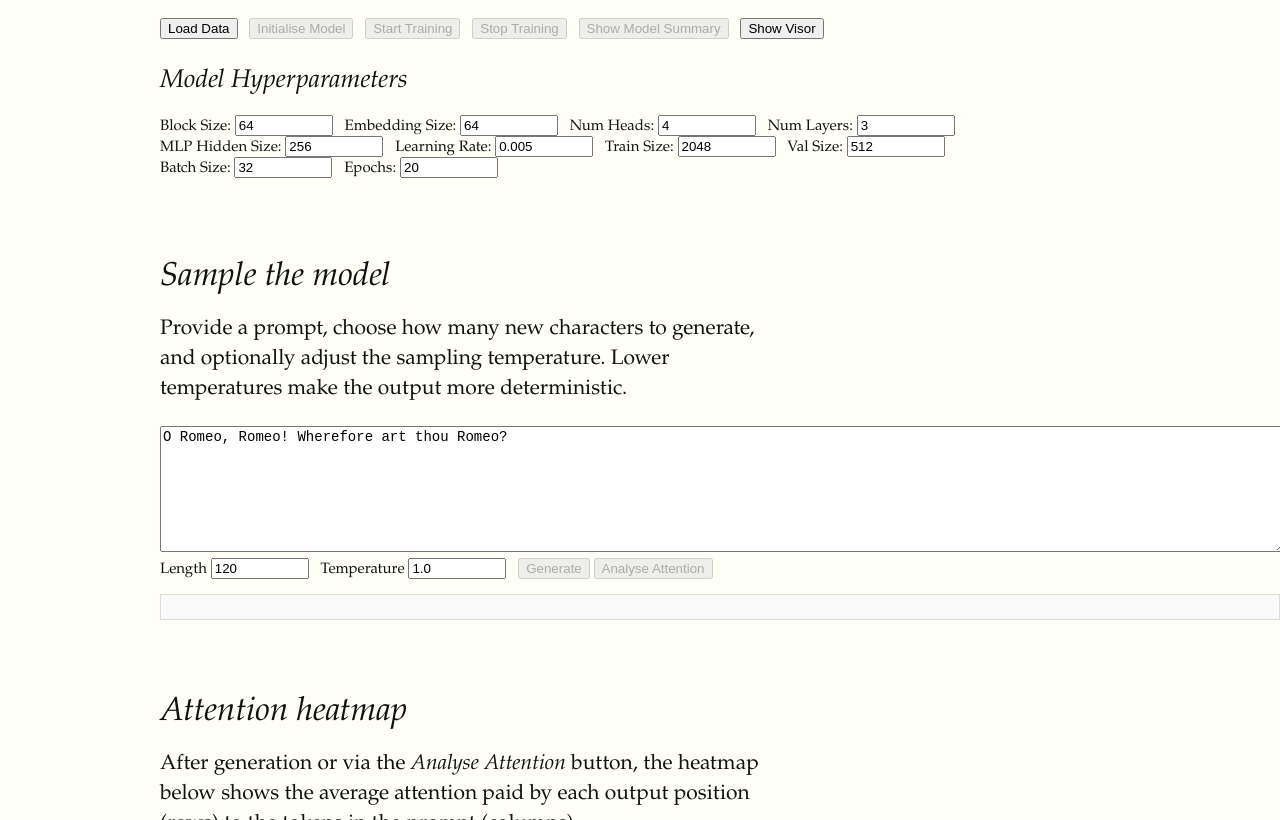
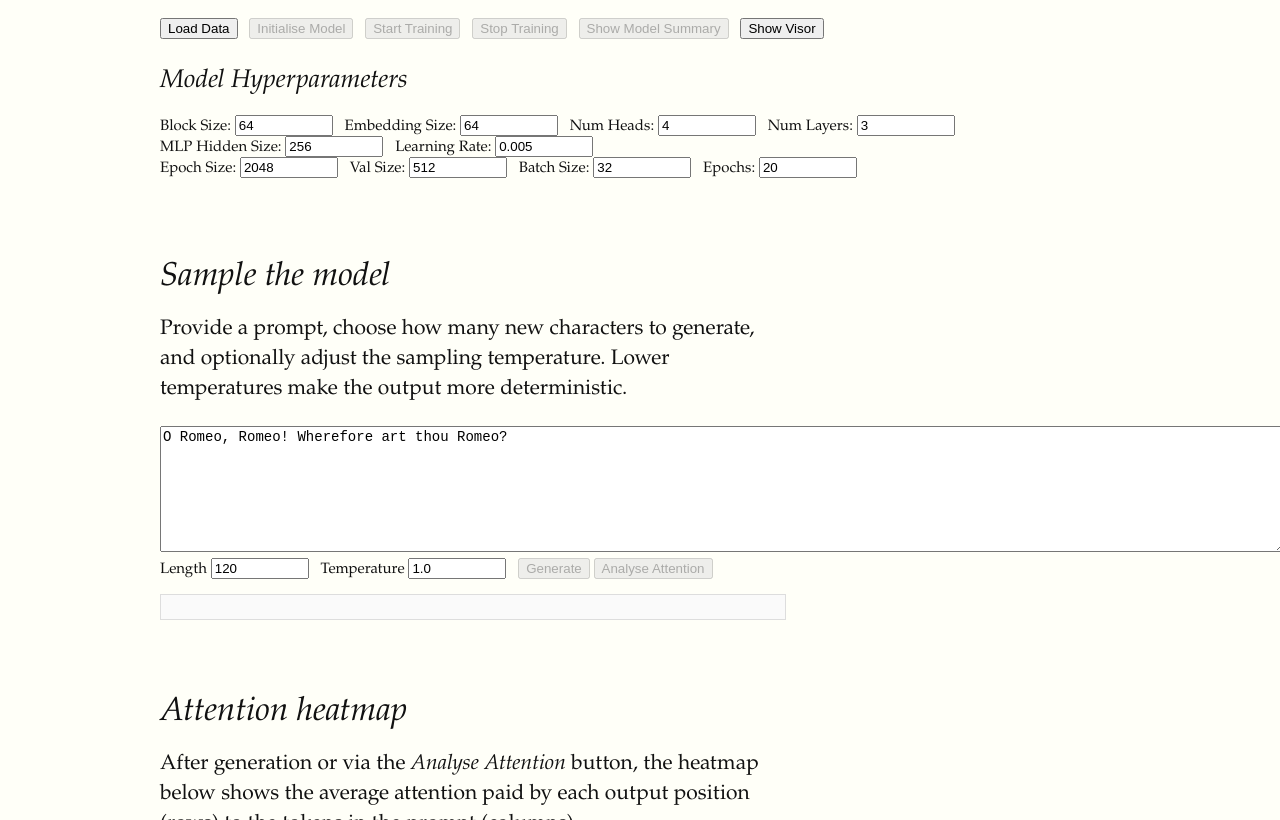
Before and after one commit to EvergreenTree/homepage, a website built with Parcel: page demos/gpt_internals/index.html in a window 1280 px wide. Shown: the part 403-1223 px from the top of the page. Built offline with nearby package versions, Linux system fonts and the light colour scheme; a script that the page names is missing.

Commit message:
UI adjustments.

```diff
--- a/demos/gpt_internals/index.html
+++ b/demos/gpt_internals/index.html
@@ -24,6 +24,7 @@
       padding: 12px;
       border: 1px solid #ddd;
       white-space: pre-wrap;
+      max-width: 600px;
     }
 
     .controls button {
@@ -76,10 +77,10 @@
         <div class="inline-inputs">
           <label>MLP Hidden Size: <input type="number" id="ff-hidden-size" value="256" min="64" max="1024" step="64"></label>
           <label>Learning Rate: <input type="number" id="learning-rate" value="0.005" min="0.0001" max="0.01" step="0.0001"></label>
-          <label>Train Size: <input type="number" id="train-size" value="2048" min="512" max="8192" step="512"></label>
-          <label>Val Size: <input type="number" id="val-size" value="512" min="128" max="2048" step="128"></label>
         </div>
         <div class="inline-inputs">
+          <label>Epoch Size: <input type="number" id="train-size" value="2048" min="512" max="8192" step="512"></label>
+          <label>Val Size: <input type="number" id="val-size" value="512" min="128" max="2048" step="128"></label>
           <label>Batch Size: <input type="number" id="batch-size" value="32" min="8" max="128" step="8"></label>
           <label>Epochs: <input type="number" id="epochs" value="20" min="1" max="100" step="1"></label>
         </div>
```
